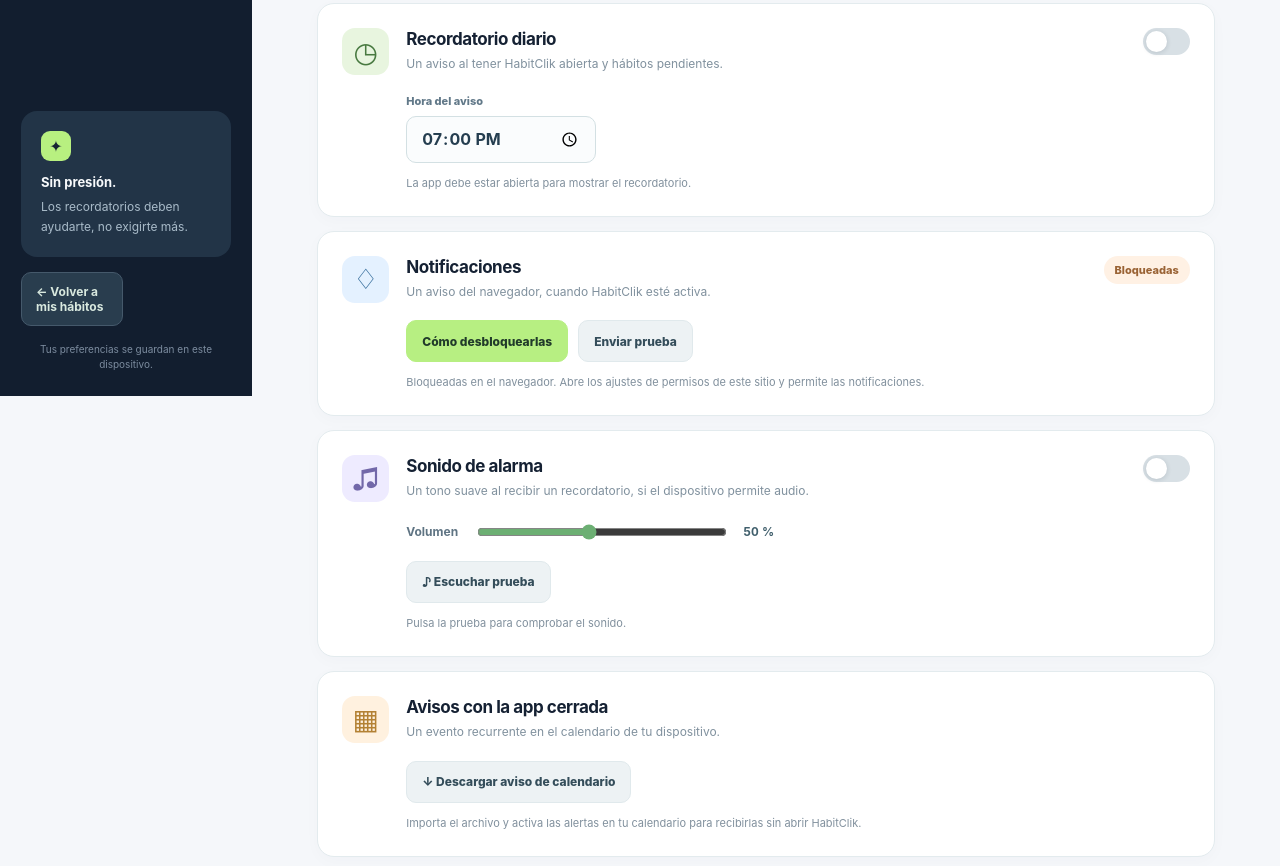
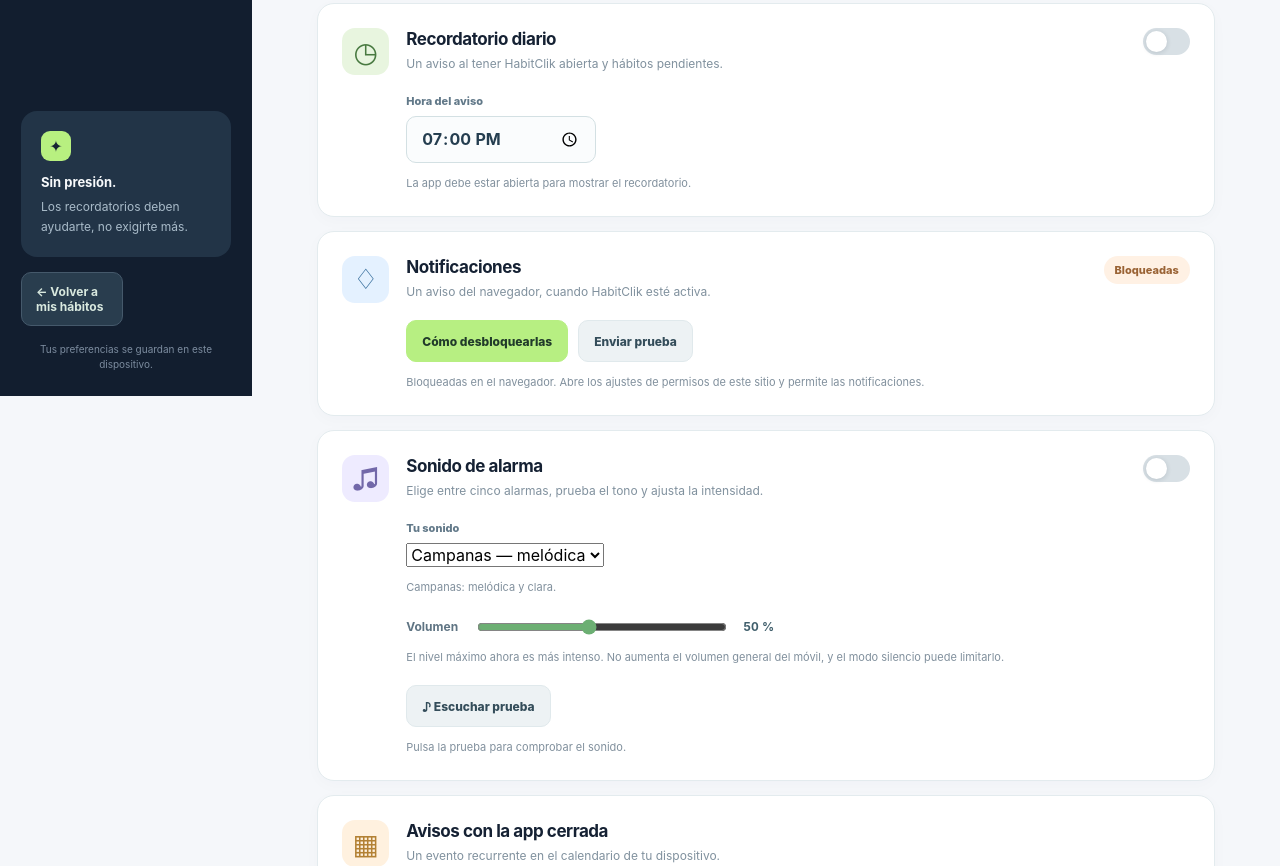
Before and after one commit to Krezj97/HabitClik, a plain HTML site: page avisos.html in a window 1280 px wide. Shown: the part 404-1270 px from the top of the page. Drawn offline with Linux system fonts and the light colour scheme.

Commit message:
ui(audio): offer five alarm choices with preview and clearer louder volume control

```diff
--- a/avisos.html
+++ b/avisos.html
@@ -9,8 +9,9 @@
     <link rel="manifest" href="./manifest.webmanifest" />
     <link rel="icon" type="image/svg+xml" href="./icon.svg" />
     <link rel="apple-touch-icon" href="./icons/icon-192.png" />
-    <link rel="stylesheet" href="./styles.css?v=9" />
-    <script src="./avisos.js?v=9" defer></script>
+    <link rel="stylesheet" href="./styles.css?v=10" />
+    <script src="./alarm-sounds.js?v=10" defer></script>
+    <script src="./avisos.js?v=10" defer></script>
   </head>
   <body>
     <div class="app-shell">
@@ -79,17 +80,29 @@
             <div class="settings-icon settings-icon-purple" aria-hidden="true">♫</div>
             <div class="settings-detail">
               <div class="settings-heading">
-                <div><h2 id="alarm-heading">Sonido de alarma</h2><p>Un tono suave al recibir un recordatorio, si el dispositivo permite audio.</p></div>
+                <div><h2 id="alarm-heading">Sonido de alarma</h2><p>Elige entre cinco alarmas, prueba el tono y ajusta la intensidad.</p></div>
                 <label class="settings-toggle">
                   <input id="alarm-enabled" type="checkbox" role="switch" aria-label="Activar sonido de alarma" />
                   <span class="settings-toggle-track" aria-hidden="true"></span>
                 </label>
+              </div>
+              <div class="alarm-tone-picker">
+                <label class="settings-input-label" for="alarm-tone">Tu sonido</label>
+                <select id="alarm-tone" class="alarm-tone-select">
+                  <option value="campanas">Campanas — melódica</option>
+                  <option value="digital">Digital — pitidos cortos</option>
+                  <option value="clasica">Despertador — clásica</option>
+                  <option value="alegre">Alegre — musical</option>
+                  <option value="energia">Energía — potente</option>
+                </select>
+                <p id="alarm-tone-description" class="settings-note" role="status">Campanas: melódica y clara.</p>
               </div>
               <div class="settings-volume-row">
                 <label for="alarm-volume">Volumen</label>
                 <input type="range" id="alarm-volume" min="10" max="100" step="10" value="50" />
                 <output for="alarm-volume" id="alarm-volume-value">50 %</output>
               </div>
+              <p class="settings-note">El nivel máximo ahora es más intenso. No aumenta el volumen general del móvil, y el modo silencio puede limitarlo.</p>
               <div class="settings-actions">
                 <button type="button" class="settings-action" id="test-alarm-btn">♪ Escuchar prueba</button>
               </div>
```
